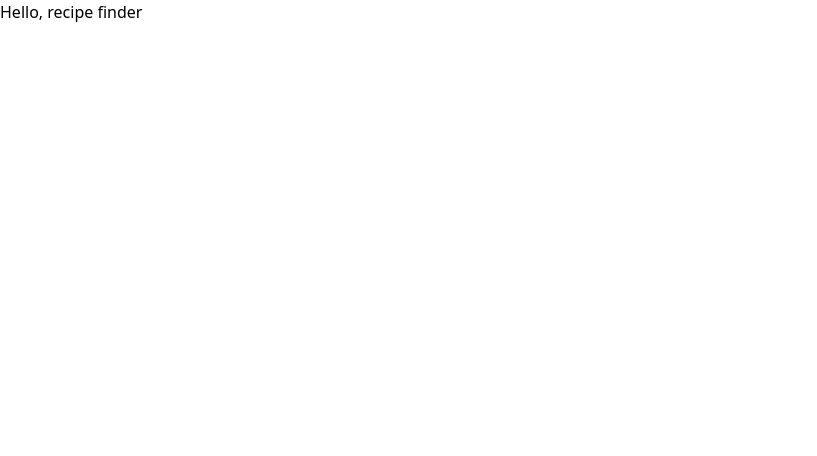
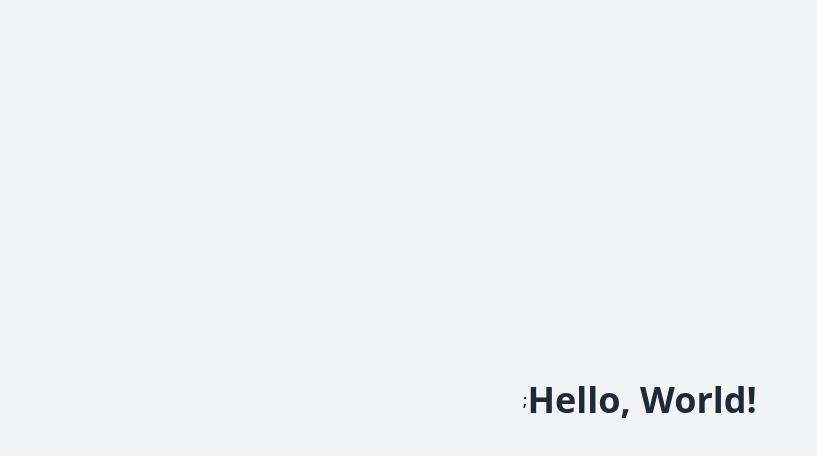
Before and after one commit to luisantonioj/pinoy-recipe-finder, a React (Vite) app: page / in a window 1280 px wide. Shown: the top 456 px of the page, without its empty margins (0-817 px from the left). Built offline with nearby package versions, Linux system fonts and the light colour scheme.

Commit message:
update app.jsx

```diff
--- a/src/App.jsx
+++ b/src/App.jsx
@@ -1,8 +1,9 @@
 import { usePWA } from './hooks/usePWA';
 
 export default function App() {
-  const { isInstallable, installApp, isOnline } = usePWA();
-
   return (
-    <h1>Hello, recipe finder</h1>  );
+    <div className="flex items-center justify-center min-h-screen bg-gray-100">;
+      <h1 className="text-4xl font-bold text-gray-800">Hello, World!</h1>
+    </div>
+    );
 }
```
